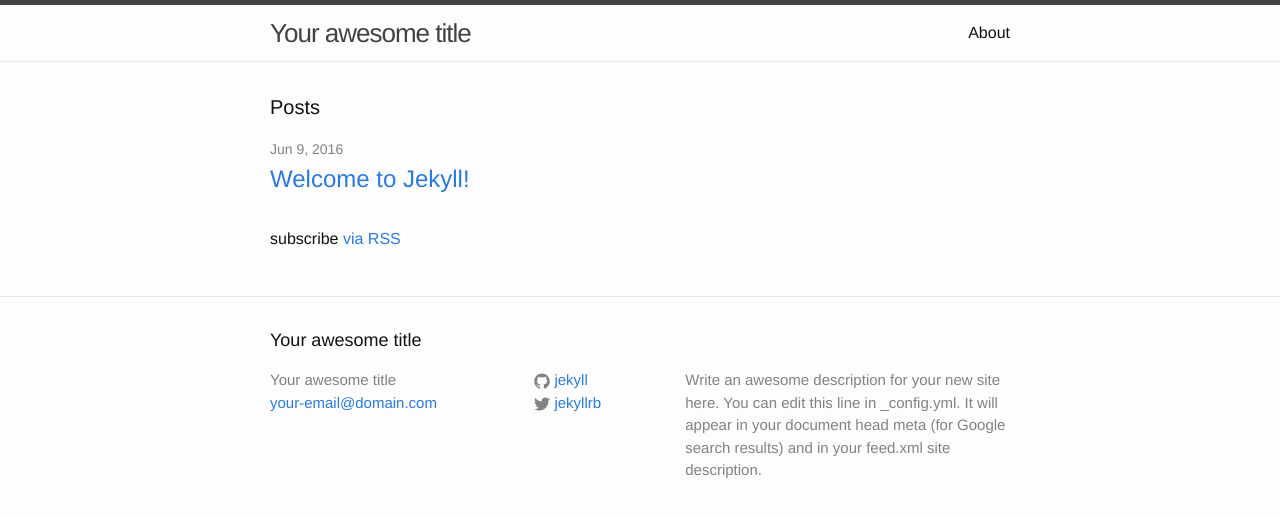
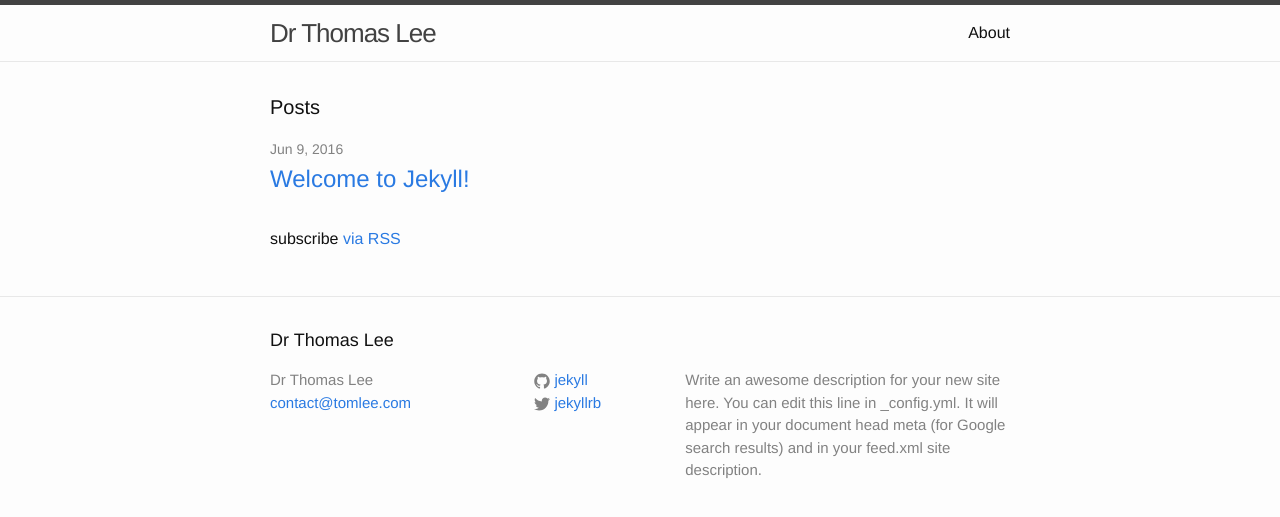
Before and after one commit to tom--lee/tom--lee.github.io, a Jekyll site: the page built from index.html, in a window 1280 px wide. Shown: the top 517 px of the page. Built offline with Jekyll 4.4.1, drawn with Linux system fonts in a browser that asks for light colours.

Commit message:
Update config

```diff
--- a/_config.yml
+++ b/_config.yml
@@ -6,14 +6,14 @@
 # 'jekyll serve'. If you change this file, please restart the server process.
 
 # Site settings
-title: Your awesome title
-email: your-email@domain.com
+title: Dr Thomas Lee
+email: contact@tomlee.com
 description: > # this means to ignore newlines until "baseurl:"
   Write an awesome description for your new site here. You can edit this
   line in _config.yml. It will appear in your document head meta (for
   Google search results) and in your feed.xml site description.
 baseurl: "" # the subpath of your site, e.g. /blog
-url: "http://yourdomain.com" # the base hostname & protocol for your site
+url: "http://tomlee.com" # the base hostname & protocol for your site
 twitter_username: jekyllrb
 github_username:  jekyll
 
```
